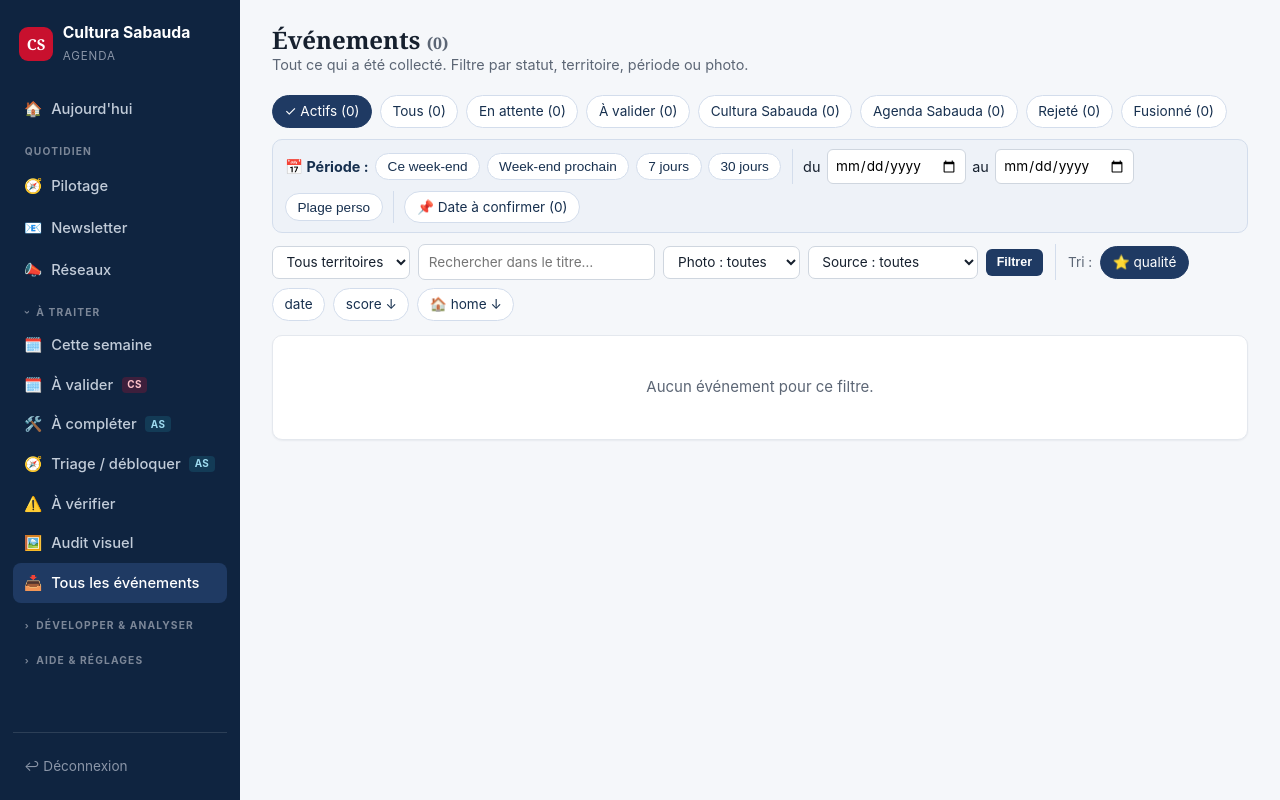
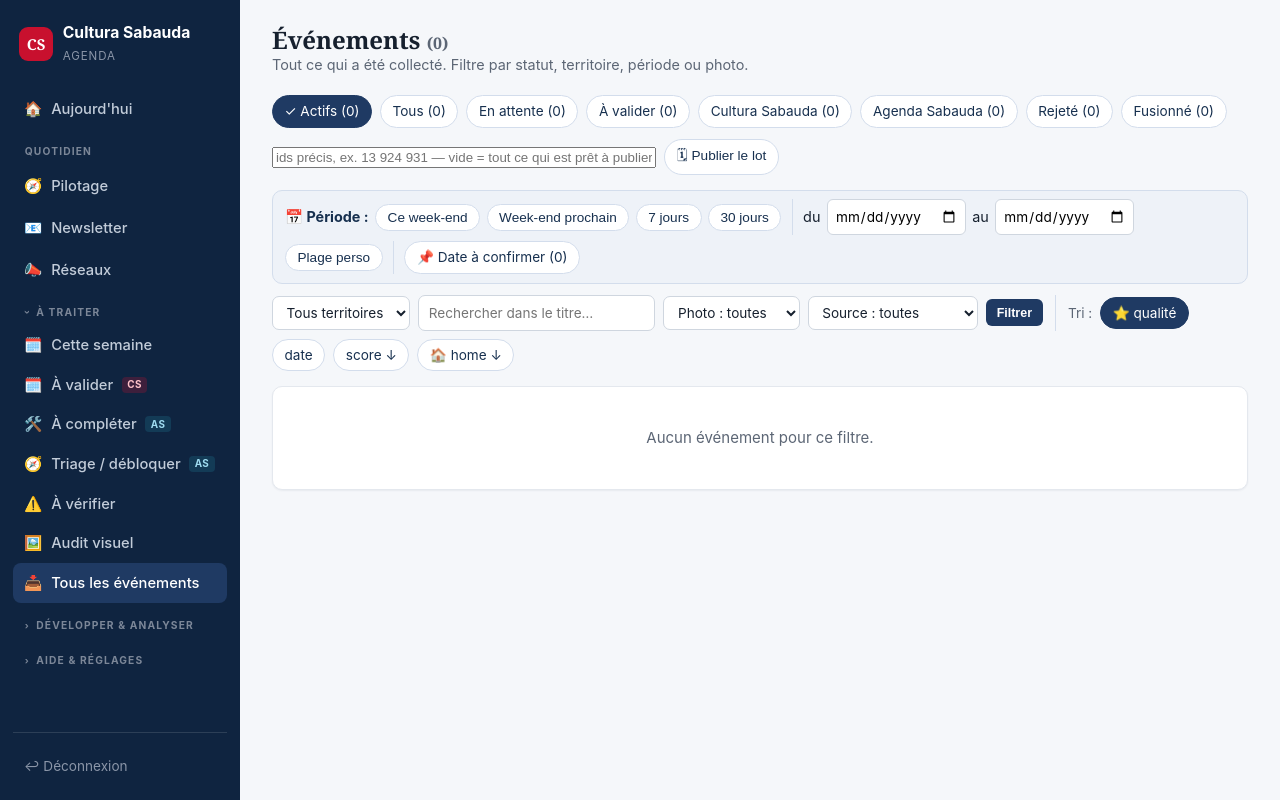
Before and after one commit to monodf-beep/evenements, a Flask app: page /events in a window 1280 px wide. Run offline with Flask 3, Linux system fonts and the light colour scheme; the visitor is signed in with stand-in values (Sample User, id 1); data that the repository does not hold is empty; some libraries are stand-ins or nearby versions.

Commit message:
Back-office : publier un lot vers Agenda Sabauda en un clic
MOTIF. Apres un passage d enrich.py et de visuals.py, dix-huit fiches etaient
pretes. Les pousser demandait de retrouver chacune a l oeil dans la liste des
evenements, puis deux clics. Franck : « Tu ne peux pas mettre un seul clic qui
permettrait de tout publier. »

DEUX MODES. Champ `ids` rempli : exactement ces identifiants, c est le mode sur
quand on publie une sortie de script deja verifiee. Champ vide : toutes les
fiches « pretes a publier » au sens du gabarit events.html, soit
enrich_status='enriched' ET une image ET une date.

GARDE-FOUS repris tels quels de _autopush_if_ready, pour ne pas laisser deux
definitions du « publiable » diverger : jamais un evenement passe (date de fin,
a defaut de debut, anterieure a aujourd hui), jamais un evenement rejete,
plafond dur a 60 pour qu un clic ne parte pas en centaines d appels WordPress.
Une fiche deja en ligne est MISE A JOUR, pas dupliquee : publish_to_as gere les
deux cas comme l action unitaire.

LE COMPTE RENDU DIT CE QU IL N A PAS FAIT. Publiees, echecs avec leurs ids,
ecartees AVEC LEUR MOTIF (rejetee / sans date / passee), identifiants inconnus,
et surplus au-dela du plafond. Un lot qui annonce seulement « 12 publiees » se
lit comme un succes complet alors qu il a pu en ignorer trente.

NON TESTE EN EXECUTION : ecrit sans acces au back-office. La syntaxe est
verifiee, les imports (date, flash, redirect, log) sont presents, et la
categorie de flash « warn » est deja utilisee ailleurs dans app.py. Le premier
lancement doit se faire en mode `ids` sur quelques fiches, pas a vide.

Co-Authored-By: Claude Opus 5 <noreply@anthropic.com>

```diff
--- a/app/app.py
+++ b/app/app.py
@@ -3789,6 +3789,111 @@ def slack_complete():
     return {"response_type": "ephemeral", "text": txt}
 
 
+PUBLIER_LOT_MAX = 60
+
+
+@app.route("/publier-lot", methods=["POST"])
+@require_auth
+def publier_lot():
+    """PUBLIER EN LOT vers agendasabauda.eu — pendant collectif de « Publier Agenda ».
+
+    AJOUTÉ LE 2026-08-04. Après un passage d'enrich.py et de visuals.py, dix-huit
+    fiches étaient prêtes. Les pousser demandait de retrouver chacune à l'œil dans
+    la liste, puis deux clics. Franck : « Tu ne peux pas mettre un seul clic qui
+    permettrait de tout publier. »
+
+    DEUX MODES, dans cet ordre :
+      1. champ `ids` rempli → EXACTEMENT ces identifiants. C'est le mode sûr : on
+         publie ce qu'on a déjà vérifié ailleurs (sortie de enrich, de visuals).
+      2. champ vide → toutes les fiches « prêtes à publier » au sens du gabarit
+         events.html : enrich_status='enriched' ET une image ET une date.
+
+    GARDE-FOUS, repris tels quels de _autopush_if_ready pour ne pas diverger :
+      - jamais un événement PASSÉ (date de fin, à défaut de début, < aujourd'hui) ;
+      - jamais un événement REJETÉ ;
+      - plafond dur PUBLIER_LOT_MAX, pour qu'un clic ne déclenche pas des centaines
+        d'appels WordPress ; le surplus est annoncé, pas exécuté en silence.
+
+    Une fiche DÉJÀ publiée est mise à jour, pas dupliquée : publish_to_as gère les
+    deux cas, exactement comme l'action unitaire.
+
+    Le compte rendu distingue publiées / échecs / écartées AVEC LEUR MOTIF. Un lot
+    qui dit seulement « 12 publiées » cache ce qu'il n'a pas fait.
+    """
+    conn = get_db()
+
+    demandes = [int(m) for m in (request.form.get("ids") or "").replace(",", " ").split()
+                if m.isdigit()]
+    if demandes:
+        marques = ",".join("?" * len(demandes))
+        rows = conn.execute(
+            f"SELECT * FROM events_raw WHERE id IN ({marques})", demandes).fetchall()
+        introuvables = set(demandes) - {r["id"] for r in rows}
+    else:
+        rows = conn.execute(
+            "SELECT * FROM events_raw WHERE enrich_status = 'enriched' "
+            "AND COALESCE(url_image, '') <> '' "
+            "AND (COALESCE(date_event_start, '') <> '' "
+            "     OR COALESCE(date_event_end, '') <> '')"
+        ).fetchall()
+        introuvables = set()
+
+    aujourdhui = date.today().isoformat()
+    a_publier, ecartes = [], []
+    for r in rows:
+        ev = dict(r)
+        if (ev.get("statut") or "") == "rejected":
+            ecartes.append((ev["id"], "rejetée"))
+            continue
+        fin = (ev.get("date_event_end") or ev.get("date_event_start") or "").strip()
+        if not fin:
+            ecartes.append((ev["id"], "sans date"))
+            continue
+        if fin < aujourdhui:
+            ecartes.append((ev["id"], "passée"))
+            continue
+        a_publier.append(ev)
+
+    surplus = a_publier[PUBLIER_LOT_MAX:]
+    a_publier = a_publier[:PUBLIER_LOT_MAX]
+
+    ok, echecs = 0, []
+    for ev in a_publier:
+        try:
+            wp_id, permalink, raw_url = publish_to_as(ev)
+        except Exception:
+            log.exception("publier-lot : exception sur id=%s", ev["id"])
+            wp_id = None
+        if wp_id:
+            conn.execute(
+                "UPDATE events_raw SET statut='published_sub', "
+                "published_as_date=datetime('now'), wp_post_id_as=?, "
+                "wp_permalink_as=?, wp_raw_image_url_as=? WHERE id=?",
+                (wp_id, permalink, raw_url, ev["id"]))
+            conn.commit()
+            ok += 1
+            log.info("publier-lot : id=%s → WP #%s", ev["id"], wp_id)
+        else:
+            echecs.append(ev["id"])
+    conn.close()
+
+    flash(f"✅ Lot publié : {ok} fiche(s) vers Agenda Sabauda.", "ok" if ok else "err")
+    if echecs:
+        flash(f"❌ Échec sur {len(echecs)} : {', '.join(str(i) for i in echecs[:20])} "
+              f"— vérifie WP_AS_URL / identifiants (voir logs).", "err")
+    if ecartes:
+        detail = ", ".join(f"{i} ({motif})" for i, motif in ecartes[:20])
+        flash(f"⏭ {len(ecartes)} écartée(s) : {detail}", "warn")
+    if introuvables:
+        flash(f"❓ {len(introuvables)} identifiant(s) inconnu(s) : "
+              f"{', '.join(str(i) for i in sorted(introuvables))}", "warn")
+    if surplus:
+        flash(f"🛑 Plafond {PUBLIER_LOT_MAX} atteint : {len(surplus)} fiche(s) NON "
+              f"traitée(s). Relance pour la suite.", "warn")
+
+    return redirect(request.form.get("next") or "/events")
+
+
 @app.route("/action/<int:event_id>/<action>", methods=["POST"])
 @require_auth
 def action(event_id: int, action: str):
--- a/app/templates/events.html
+++ b/app/templates/events.html
@@ -14,6 +14,15 @@
   <a href="/events?statut={{ key }}" class="pbtn {{ 'on' if statut == key }}">{{ lbl }} ({{ statut_counts.get(key, 0) }})</a>
   {% endfor %}
 </div>
+
+<!-- Publication en lot vers Agenda Sabauda -->
+<form class="btn-row" method="POST" action="/publier-lot" style="margin-bottom:.9rem"
+      onsubmit="return confirm('Publier ce lot vers Agenda Sabauda ?\n\nLes fiches passées, sans date ou rejetées sont ignorées. Une fiche déjà en ligne est mise à jour, pas dupliquée.')">
+  <input type="hidden" name="next" value="{{ request.full_path }}">
+  <input type="text" name="ids" style="min-width:24rem"
+         placeholder="ids précis, ex. 13 924 931 — vide = tout ce qui est prêt à publier">
+  <button class="pbtn">🗓 Publier le lot</button>
+</form>
 
 <!-- Barre de période -->
 <form class="period" method="GET" action="/events" style="margin-bottom:.7rem">
```
